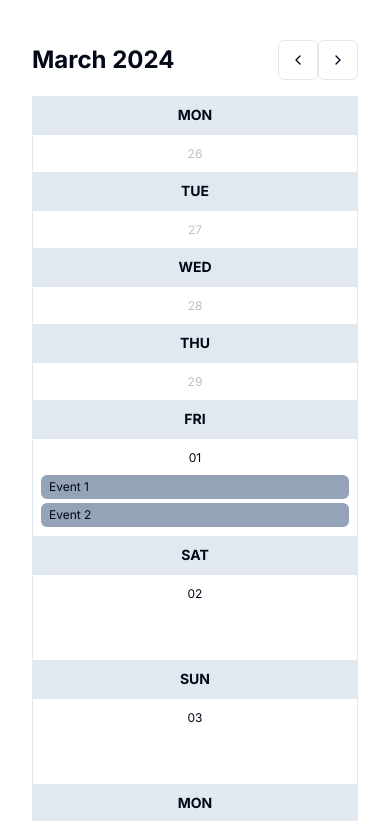
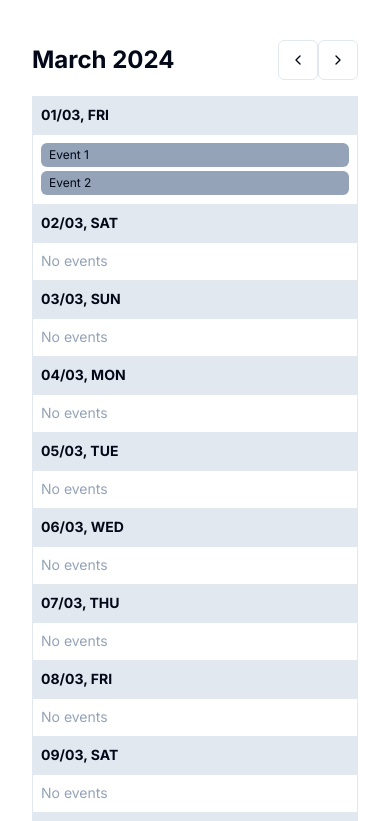
Before and after one commit to y3owk1n/calendar, a Next.js app: page / in a window 390 px wide. Shown: the top 821 px of the page. Built offline with nearby package versions, Linux system fonts and the light colour scheme.

Commit message:
feat: add responsive design

```diff
--- a/src/components/days.tsx
+++ b/src/components/days.tsx
@@ -1,3 +1,5 @@
+"use client";
+
 import {
   dayKeysMap,
   isDateInMonth,
@@ -7,6 +9,7 @@ import {
 import dayjs from "dayjs";
 import Event from "@/components/event";
 import { cn } from "@/lib/utils";
+import { useMediaQuery } from "@/hooks/use-media-query";
 
 interface DaysProps {
   date: DateDetail;
@@ -17,13 +20,19 @@ export default function Days({ date, viewingDate }: DaysProps) {
   const isInMonth = isDateInMonth(date.date, viewingDate);
   const isToday = isDateToday(date.date);
 
+  const isDesktop = useMediaQuery("(min-width: 1024px)");
+
+  if (!isDesktop && !isInMonth) {
+    return null;
+  }
+
   return (
     <div>
-      <div className="border-[0.5px] border-slate-200 bg-slate-200 text-center p-2 font-bold text-sm lg:hidden">
-        {dayKeysMap[date.day]}
+      <div className="border-[0.5px] border-slate-200 bg-slate-200 text-left lg:text-center p-2 font-bold text-sm lg:hidden">
+        {dayjs(date.dateString).format("DD/MM")}, {dayKeysMap[date.day]}
       </div>
-      <div className="border-[0.5px] p-2 flex flex-col h-full gap-2 border-slate-200 text-center text-sm">
-        <div>
+      <div className="border-[0.5px] p-2 flex flex-col h-full gap-2 border-slate-200 text-left lg:text-center text-sm">
+        <div className="hidden lg:inline-block">
           <span
             className={cn(
               "p-1 text-xs",
@@ -35,10 +44,14 @@ export default function Days({ date, viewingDate }: DaysProps) {
           </span>
         </div>
         {isInMonth && (
-          <div className="min-h-10 h-full flex flex-col gap-1">
+          <div className="lg:min-h-10 h-full flex flex-col gap-1">
             {date.events.map((event) => (
               <Event key={event.id} event={event} />
             ))}
+
+            {!isDesktop && date.events.length <= 0 ? (
+              <span className="text-slate-400">No events</span>
+            ) : null}
           </div>
         )}
       </div>
--- /dev/null
+++ b/src/hooks/use-media-query.ts
@@ -0,0 +1,44 @@
+"use client";
+import { useEffect, useState } from "react";
+
+/**
+ * Custom React Hook to track the status of a media query.
+ *
+ * @param  query - The media query string to match against.
+ * @returns  - The current status of the media query (true if it matches, false otherwise).
+ *
+ * @example
+ * // Example usage:
+ * const isMobile = useMediaQuery('(max-width: 768px)');
+ * console.log('Is mobile?', isMobile);
+ */
+export function useMediaQuery(query: string): boolean {
+  const [value, setValue] = useState(false);
+
+  /**
+   * Handles the change event for the media query.
+   *
+   * @param  event - The change event object.
+   */
+  function onChange(event: MediaQueryListEvent): void {
+    setValue(event.matches);
+  }
+
+  useEffect(() => {
+    // Create a MediaQueryList object based on the provided query string.
+    const result = window.matchMedia(query);
+
+    // Attach the onChange handler to listen for changes in the media query status.
+    result.addEventListener("change", onChange);
+
+    // Set the initial value based on the current state of the media query.
+    setValue(result.matches);
+
+    // Cleanup: Remove the event listener when the component is unmounted or the query changes.
+    return () => {
+      result.removeEventListener("change", onChange);
+    };
+  }, [query]);
+
+  return value;
+}
```
